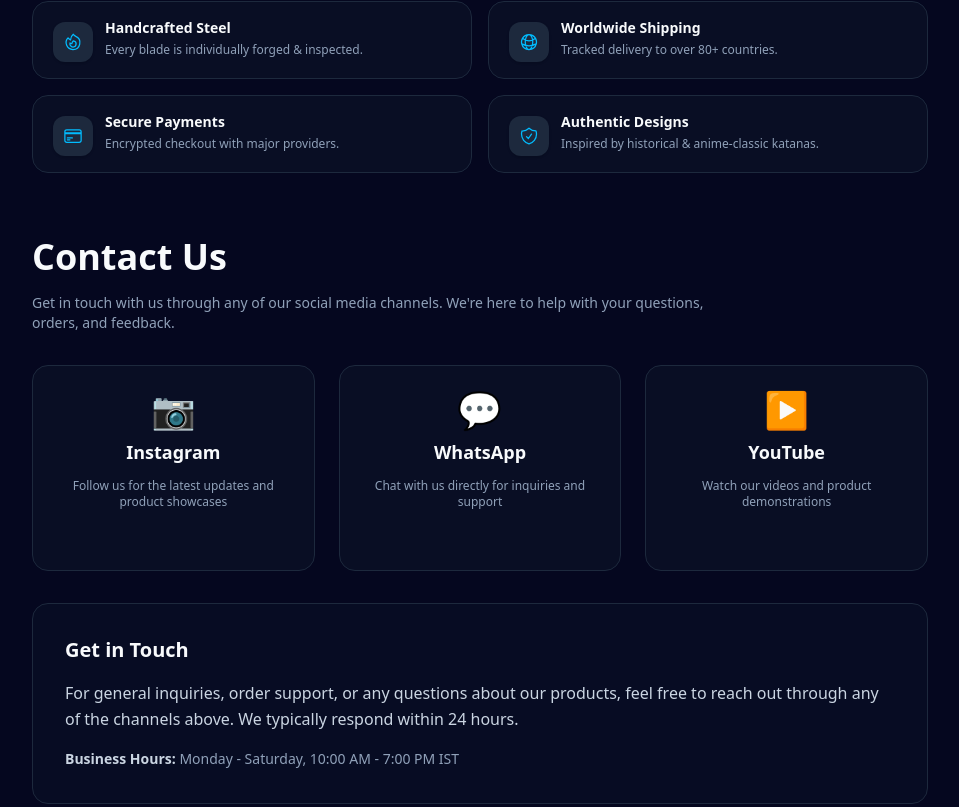
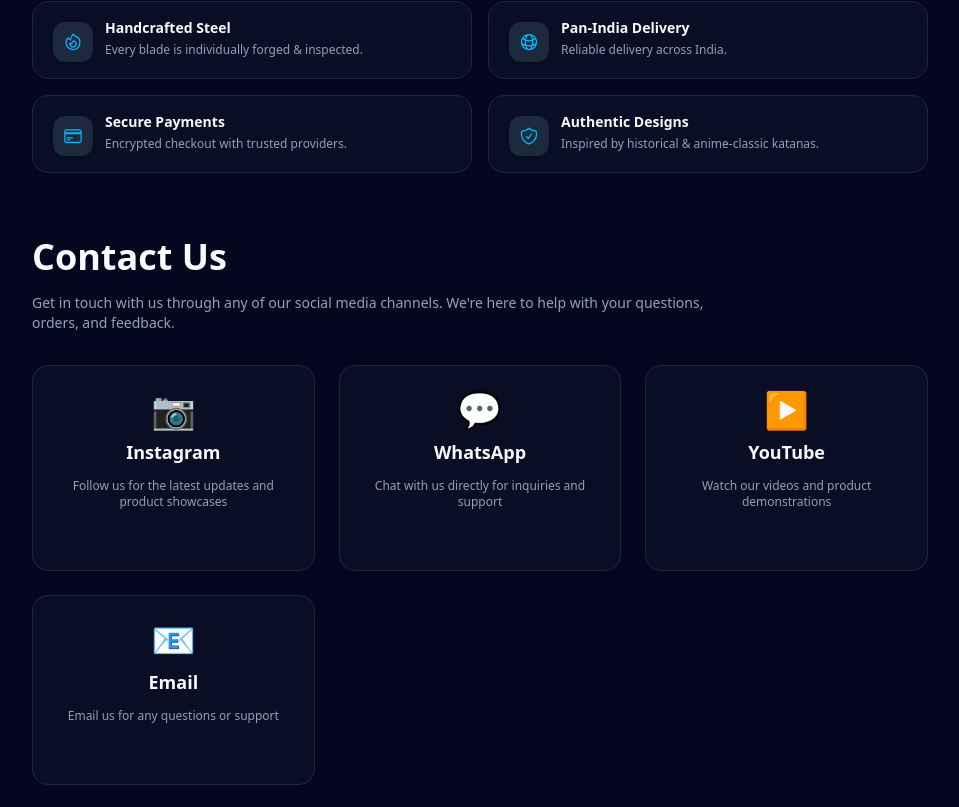
Before and after one commit to kanhaiya-18/swordigo-f, a React (Vite) app: page /contact in a window 1280 px wide. Shown: the part 553-1360 px from the top of the page, without its empty margins (160-1119 px from the left). Built offline with nearby package versions, Linux system fonts and the light colour scheme; no server answers.

Commit message:
changed contact policy

```diff
--- a/src/pages/ContactUs.jsx
+++ b/src/pages/ContactUs.jsx
@@ -29,6 +29,12 @@ const ContactUs = ({ isLoggedIn, setIsLoggedIn }) => {
       icon: "▶️",
       description: "Watch our videos and product demonstrations",
     },
+    {
+      name: "Email",
+      url: "mailto:sisodiyanishant204@gmail.com",
+      icon: "📧",
+      description: "Email us for any questions or support",
+    },
   ];
 
   const features = [
@@ -39,13 +45,13 @@ const ContactUs = ({ isLoggedIn, setIsLoggedIn }) => {
     },
     {
       icon: GlobeAltIcon,
-      title: "Worldwide Shipping",
-      description: "Tracked delivery to over 80+ countries.",
+      title: "Pan-India Delivery",
+      description: "Reliable delivery across India.",
     },
     {
       icon: CreditCardIcon,
       title: "Secure Payments",
-      description: "Encrypted checkout with major providers.",
+      description: "Encrypted checkout with trusted providers.",
     },
     {
       icon: ShieldCheckIcon,
```
